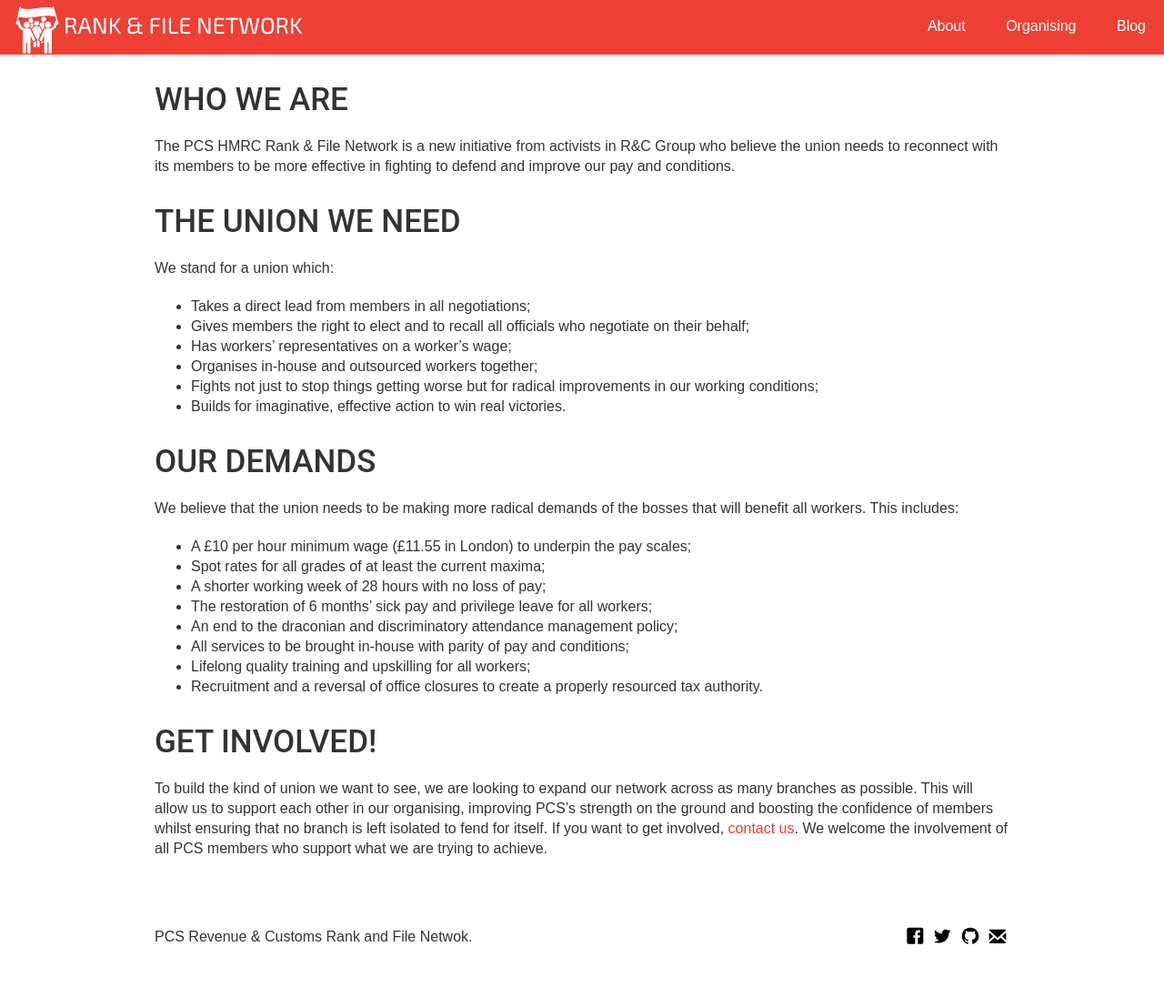
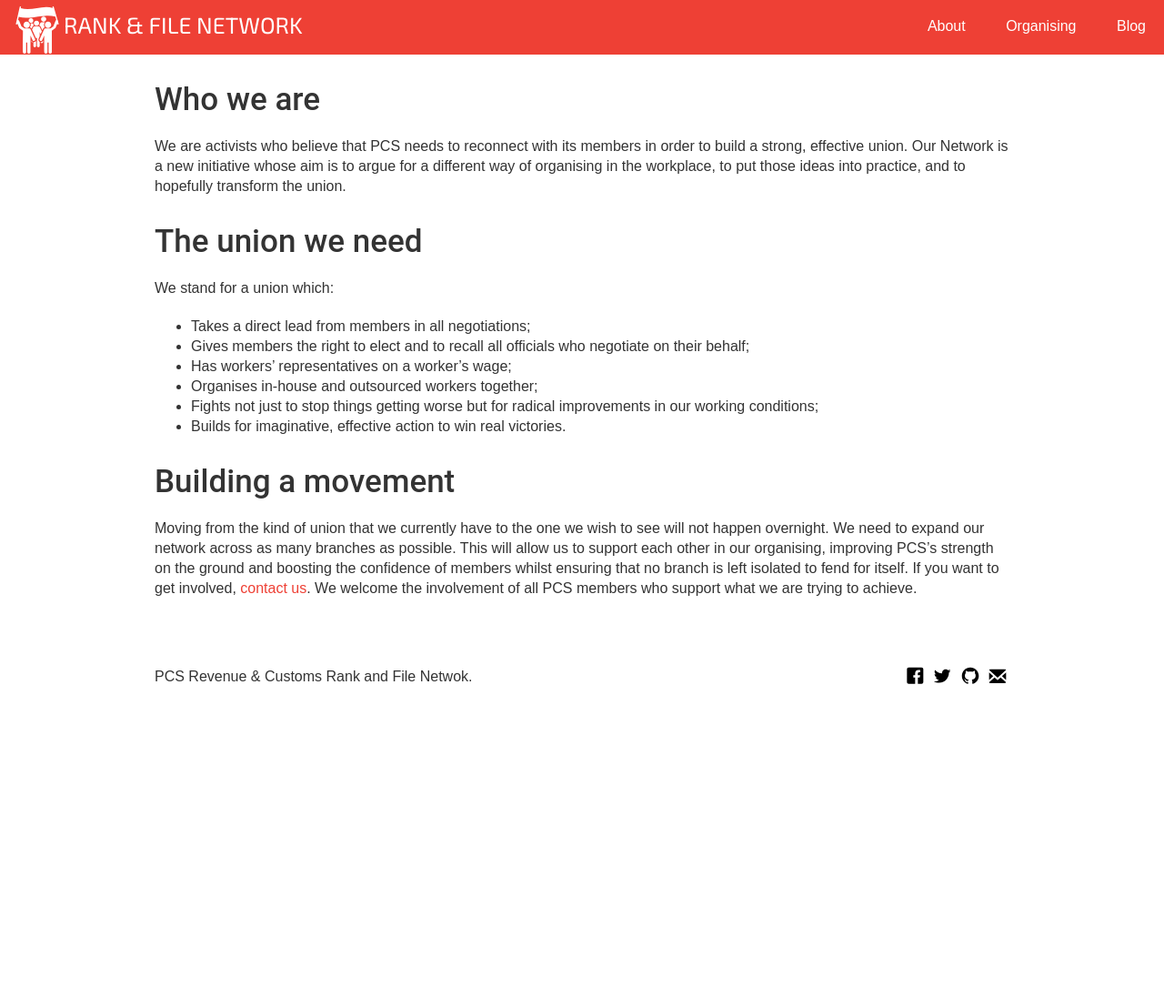
Before and after one commit to pcsrankandfile/pcsrankandfile.github.io, a Jekyll site: the page built from about.md, in a window 1280 px wide. Shown: the whole page at 91% size. Built offline with Jekyll 4.4.1, drawn with Linux system fonts in a browser that asks for light colours; our own code applies the rules of GitHub Pages for plain Markdown files; after the commit the page ends 900 px from its top, so only the background shows below that.

Commit message:
Update about.md

```diff
--- a/about.md
+++ b/about.md
@@ -1,29 +1,21 @@
 ---
 layout: page
+published: true
 ---
-# WHO WE ARE
-The PCS HMRC Rank & File Network is a new initiative from activists in R&C Group who believe the union needs to reconnect with its members to be more effective in fighting to defend and improve our pay and conditions.
+# Who we are
 
-# THE UNION WE NEED
+We are activists who believe that PCS needs to reconnect with its members in order to build a strong, effective union. Our Network is a new initiative whose aim is to argue for a different way of organising in the workplace, to put those ideas into practice, and to hopefully transform the union.
+
+# The union we need
+
 We stand for a union which:
 - Takes a direct lead from members in all negotiations;
-- Gives  members the right to elect and to recall all officials who negotiate on their behalf;
+- Gives members the right to elect and to recall all officials who negotiate on their behalf;
 - Has workers’ representatives on a worker’s wage;
 - Organises in-house and outsourced workers together;
 - Fights not just to stop things getting worse but for radical improvements in our working conditions;
 - Builds for imaginative, effective action to win real victories.
 
-# OUR DEMANDS
-We believe that the union needs to be making more radical demands of the bosses that will benefit all workers. This includes:
-- A £10 per hour minimum wage (£11.55 in London) to underpin the pay scales;
-- Spot rates for all grades of at least the current maxima;
-- A shorter working week of 28 hours with no loss of pay;
-- The restoration of 6 months’ sick pay and privilege leave for all workers;
-- An end to the draconian and discriminatory attendance management policy;
-- All services to be brought in-house with parity of pay and conditions;
-- Lifelong quality training and upskilling for all workers;
-- Recruitment and a reversal of office closures to create a properly resourced tax authority.
+# Building a movement
 
-# GET INVOLVED!
-To build the kind of union we want to see, we are looking to expand our network across as many branches as possible. This will allow us to support each other in our organising, improving PCS’s strength on the ground and boosting the confidence of members whilst ensuring that no branch is left isolated to fend for itself.
-If you want to get involved, [contact us](mailto:{{ site.email }}). We welcome the involvement of all PCS members who support what we are trying to achieve.
+Moving from the kind of union that we currently have to the one we wish to see will not happen overnight. We need to expand our network across as many branches as possible. This will allow us to support each other in our organising, improving PCS’s strength on the ground and boosting the confidence of members whilst ensuring that no branch is left isolated to fend for itself. If you want to get involved, [contact us](mailto:hello@pcsrankandfile.com). We welcome the involvement of all PCS members who support what we are trying to achieve.
```
